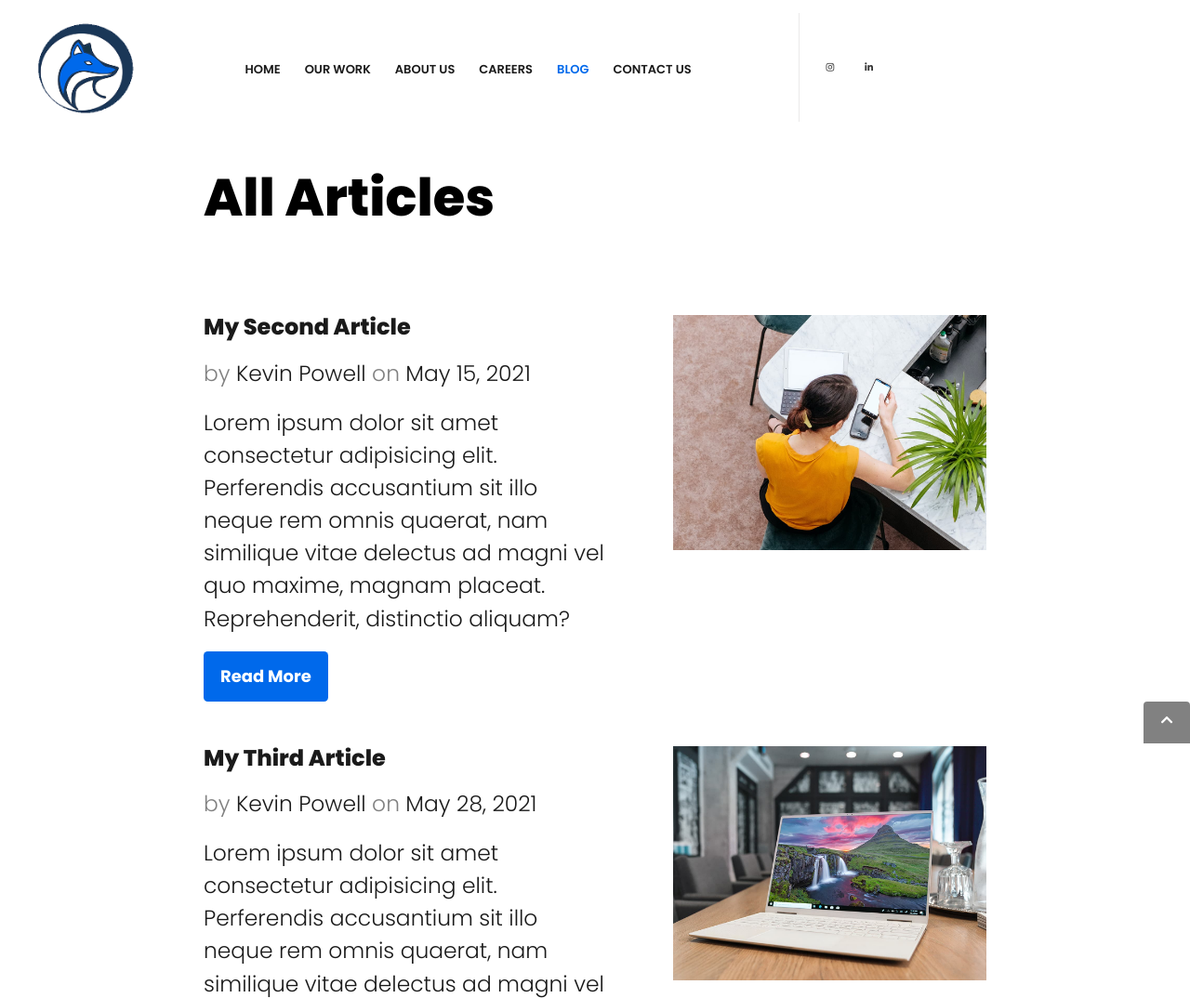
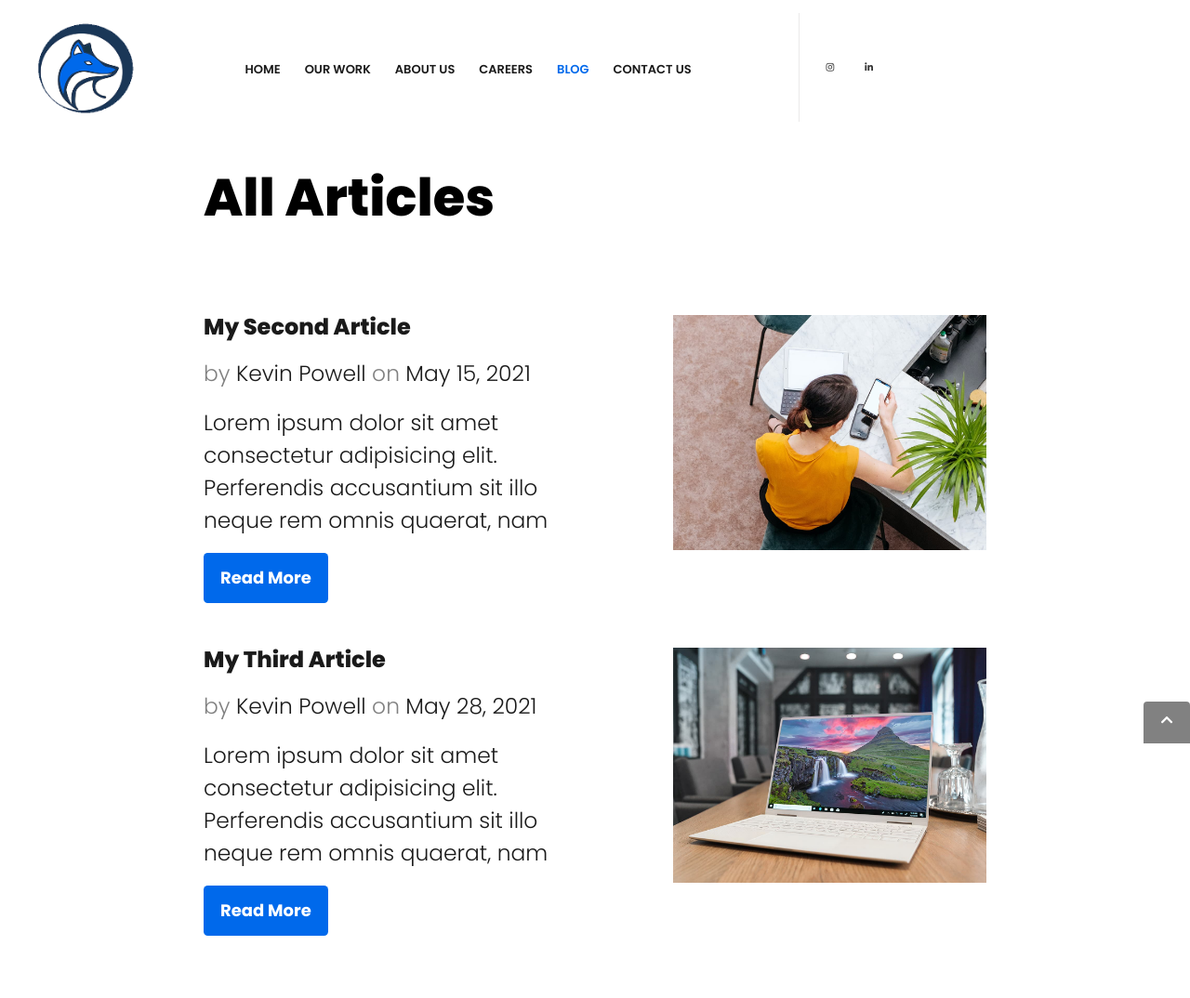
Before and after one commit to Renbo-Studio/StaticBlog, an Eleventy site: page src/blog.njk in a window 1280 px wide. Shown: the top 1074 px of the page at 93% size. Built offline with nearby package versions, Linux system fonts and the light colour scheme; Eleventy itself is replaced by a stand-in of ours; files that its build step writes are made by us from their sources.

Commit message:
Fixed Overflowing Text

```diff
--- a/src/index.njk
+++ b/src/index.njk
@@ -25,7 +25,7 @@ layout: 'base.njk'
     <p class="text-center">Here is a sample of articles which I feel give you a good idea of what this site is all
       about.</p>
     <ul role="list" class="articles__list flow">
-      {%- for post in collections.featured | reverse -%}
+      {%- for post in collections.featured -%}
         {% include 'article-snippet.njk' %}
       {%- endfor -%}
       <div style="width: 100%; text-align: center">
--- a/src/style.css
+++ b/src/style.css
@@ -406,6 +406,11 @@ section,
     "button";
 }
 
+.snippet__body{
+  height: 6em;
+  overflow: hidden;
+}
+
 .snippet__image {
   grid-area: image;
   width: 100%;
```
